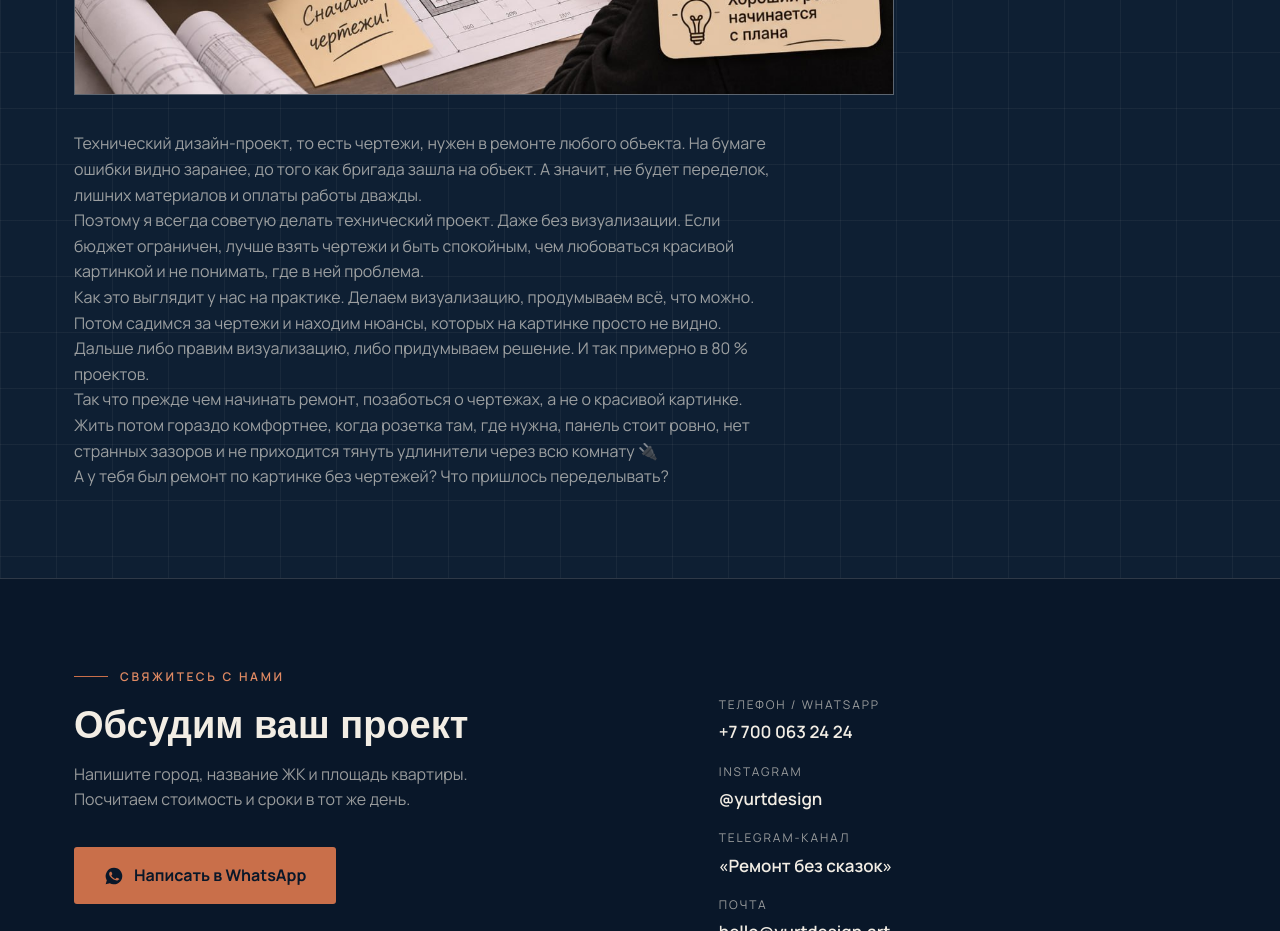
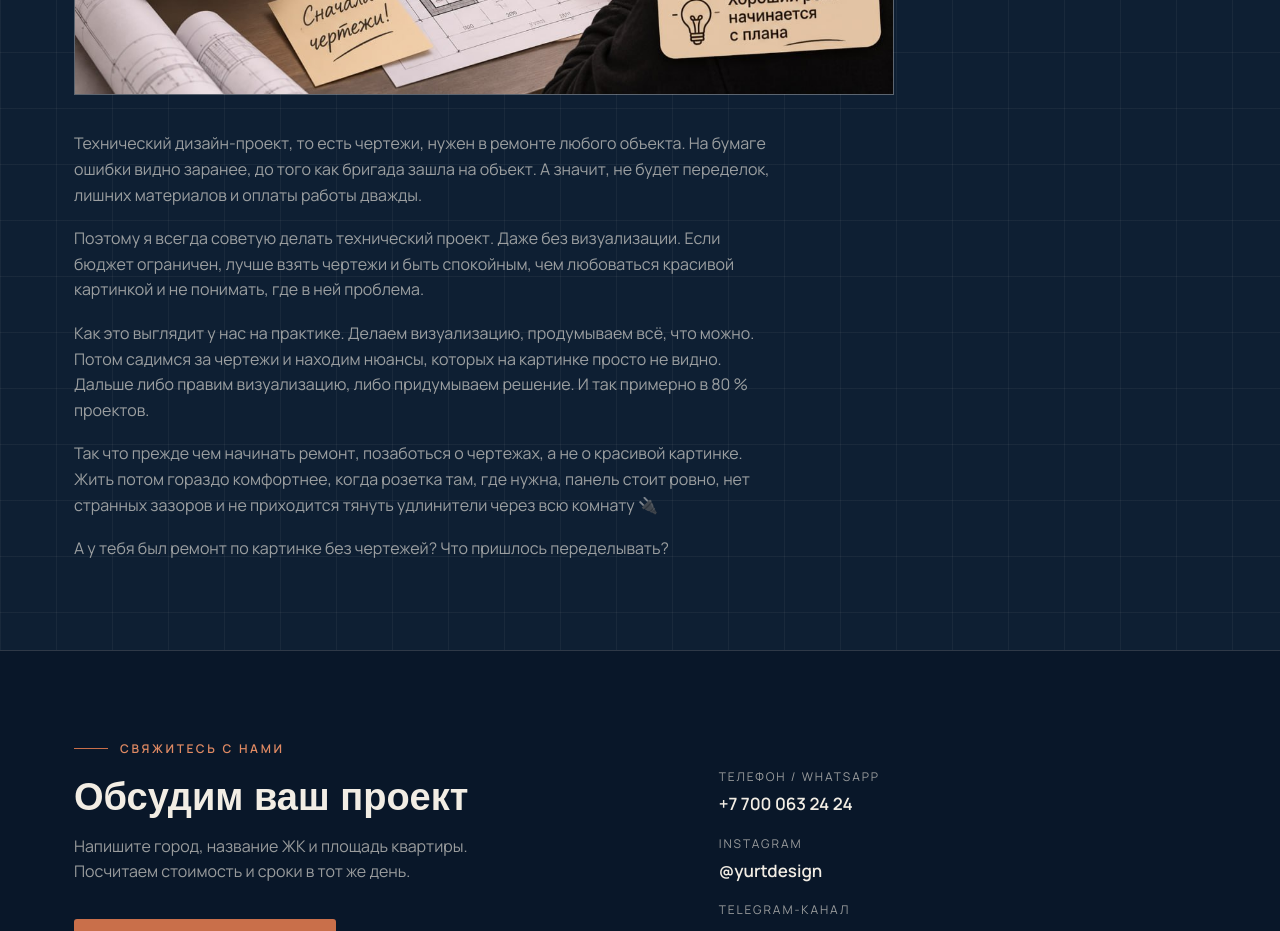
Before and after one commit to abelkz/Yurt-design, a plain HTML site: page blog/pochemu-ya-vsegda-nachinayu-remont-s-chertezhey-a-ne-s-krasi-339/index.html in a window 1280 px wide. Shown: the part 900-1831 px from the top of the page. Drawn offline with Linux system fonts and the light colour scheme; a web font is replaced by a local one.

Commit message:
Blog: Почему я всегда начинаю ремонт с чертежей, а не с красивой картинки (tg 339, edit)

```diff
--- a/blog/data/posts.json
+++ b/blog/data/posts.json
@@ -16,9 +16,10 @@
   ],
   "channel": "remont_bez_skazok",
   "title": "Почему я всегда начинаю ремонт с чертежей, а не с красивой картинки",
-  "bodyHtml": "<p>Технический дизайн-проект, то есть чертежи, нужен в ремонте любого объекта. На бумаге ошибки видно заранее, до того как бригада зашла на объект. А значит, не будет переделок, лишних материалов и оплаты работы дважды.<br>Поэтому я всегда советую делать технический проект. Даже без визуализации. Если бюджет ограничен, лучше взять чертежи и быть спокойным, чем любоваться красивой картинкой и не понимать, где в ней проблема.<br>Как это выглядит у нас на практике. Делаем визуализацию, продумываем всё, что можно. Потом садимся за чертежи и находим нюансы, которых на картинке просто не видно. Дальше либо правим визуализацию, либо придумываем решение. И так примерно в 80 % проектов.<br>Так что прежде чем начинать ремонт, позаботься о чертежах, а не о красивой картинке. Жить потом гораздо комфортнее, когда розетка там, где нужна, панель стоит ровно, нет странных зазоров и не приходится тянуть удлинители через всю комнату 🔌<br>А у тебя был ремонт по картинке без чертежей? Что пришлось переделывать?</p>",
+  "bodyHtml": "<p>Технический дизайн-проект, то есть чертежи, нужен в ремонте любого объекта. На бумаге ошибки видно заранее, до того как бригада зашла на объект. А значит, не будет переделок, лишних материалов и оплаты работы дважды.</p>\n<p>Поэтому я всегда советую делать технический проект. Даже без визуализации. Если бюджет ограничен, лучше взять чертежи и быть спокойным, чем любоваться красивой картинкой и не понимать, где в ней проблема.</p>\n<p>Как это выглядит у нас на практике. Делаем визуализацию, продумываем всё, что можно. Потом садимся за чертежи и находим нюансы, которых на картинке просто не видно. Дальше либо правим визуализацию, либо придумываем решение. И так примерно в 80 % проектов.</p>\n<p>Так что прежде чем начинать ремонт, позаботься о чертежах, а не о красивой картинке. Жить потом гораздо комфортнее, когда розетка там, где нужна, панель стоит ровно, нет странных зазоров и не приходится тянуть удлинители через всю комнату 🔌</p>\n<p>А у тебя был ремонт по картинке без чертежей? Что пришлось переделывать?</p>",
   "plain": "Технический дизайн-проект, то есть чертежи, нужен в ремонте любого объекта. На бумаге ошибки видно заранее, до того как бригада зашла на объект. А значит, не будет переделок, лишних материалов и оплаты работы дважды. Поэтому я всегда советую делать технический проект. Даже без визуализации. Если бюджет ограничен, лучше взять чертежи и быть спокойным, чем любоваться красивой картинкой и не понимать, где в ней проблема. Как это выглядит у нас на практике. Делаем визуализацию, продумываем всё, что можно. Потом садимся за чертежи и находим нюансы, которых на картинке просто не видно. Дальше либо правим визуализацию, либо придумываем решение. И так примерно в 80 % проектов. Так что прежде чем начинать ремонт, позаботься о чертежах, а не о красивой картинке. Жить потом гораздо комфортнее, когда розетка там, где нужна, панель стоит ровно, нет странных зазоров и не приходится тянуть удлинители через всю комнату 🔌 А у тебя был ремонт по картинке без чертежей? Что пришлось переделывать?",
   "slug": "pochemu-ya-vsegda-nachinayu-remont-s-chertezhey-a-ne-s-krasi-339",
-  "hidden": false
+  "hidden": false,
+  "edited": 1794525109
  }
 ]
--- a/blog/pochemu-ya-vsegda-nachinayu-remont-s-chertezhey-a-ne-s-krasi-339/index.html
+++ b/blog/pochemu-ya-vsegda-nachinayu-remont-s-chertezhey-a-ne-s-krasi-339/index.html
@@ -148,11 +148,15 @@
 <section style="padding-top:0">
   <div class="wrap"><div class="art post">
 <figure class="post-fig"><img src="/blog/img/339-339.jpg" width="1280" height="853" alt="Почему я всегда начинаю ремонт с чертежей, а не с красивой картинки" loading="eager"></figure>
-<p>Технический дизайн-проект, то есть чертежи, нужен в ремонте любого объекта. На бумаге ошибки видно заранее, до того как бригада зашла на объект. А значит, не будет переделок, лишних материалов и оплаты работы дважды.<br>Поэтому я всегда советую делать технический проект. Даже без визуализации. Если бюджет ограничен, лучше взять чертежи и быть спокойным, чем любоваться красивой картинкой и не понимать, где в ней проблема.<br>Как это выглядит у нас на практике. Делаем визуализацию, продумываем всё, что можно. Потом садимся за чертежи и находим нюансы, которых на картинке просто не видно. Дальше либо правим визуализацию, либо придумываем решение. И так примерно в 80 % проектов.<br>Так что прежде чем начинать ремонт, позаботься о чертежах, а не о красивой картинке. Жить потом гораздо комфортнее, когда розетка там, где нужна, панель стоит ровно, нет странных зазоров и не приходится тянуть удлинители через всю комнату 🔌<br>А у тебя был ремонт по картинке без чертежей? Что пришлось переделывать?</p>
+<p>Технический дизайн-проект, то есть чертежи, нужен в ремонте любого объекта. На бумаге ошибки видно заранее, до того как бригада зашла на объект. А значит, не будет переделок, лишних материалов и оплаты работы дважды.</p>
+<p>Поэтому я всегда советую делать технический проект. Даже без визуализации. Если бюджет ограничен, лучше взять чертежи и быть спокойным, чем любоваться красивой картинкой и не понимать, где в ней проблема.</p>
+<p>Как это выглядит у нас на практике. Делаем визуализацию, продумываем всё, что можно. Потом садимся за чертежи и находим нюансы, которых на картинке просто не видно. Дальше либо правим визуализацию, либо придумываем решение. И так примерно в 80 % проектов.</p>
+<p>Так что прежде чем начинать ремонт, позаботься о чертежах, а не о красивой картинке. Жить потом гораздо комфортнее, когда розетка там, где нужна, панель стоит ровно, нет странных зазоров и не приходится тянуть удлинители через всю комнату 🔌</p>
+<p>А у тебя был ремонт по картинке без чертежей? Что пришлось переделывать?</p>
 
   </div></div>
 </section>
-<script type="application/ld+json">{"@context":"https://schema.org","@type":"BlogPosting","headline":"Почему я всегда начинаю ремонт с чертежей, а не с красивой картинки","description":"Технический дизайн-проект, то есть чертежи, нужен в ремонте любого объекта. На бумаге ошибки видно заранее, до того как бригада зашла на объект. А значит, ","datePublished":"2026-11-12T23:11:12.000Z","dateModified":"2026-11-12T23:11:12.000Z","inLanguage":"ru","url":"https://yurtdesign.art/blog/pochemu-ya-vsegda-nachinayu-remont-s-chertezhey-a-ne-s-krasi-339/","mainEntityOfPage":"https://yurtdesign.art/blog/pochemu-ya-vsegda-nachinayu-remont-s-chertezhey-a-ne-s-krasi-339/","image":"https://yurtdesign.art/blog/img/339-339.jpg","author":{"@id":"https://yurtdesign.art/#renat"},"publisher":{"@id":"https://yurtdesign.art/#studio"}}</script>
+<script type="application/ld+json">{"@context":"https://schema.org","@type":"BlogPosting","headline":"Почему я всегда начинаю ремонт с чертежей, а не с красивой картинки","description":"Технический дизайн-проект, то есть чертежи, нужен в ремонте любого объекта. На бумаге ошибки видно заранее, до того как бригада зашла на объект. А значит, ","datePublished":"2026-11-12T23:11:12.000Z","dateModified":"2026-11-12T23:11:49.000Z","inLanguage":"ru","url":"https://yurtdesign.art/blog/pochemu-ya-vsegda-nachinayu-remont-s-chertezhey-a-ne-s-krasi-339/","mainEntityOfPage":"https://yurtdesign.art/blog/pochemu-ya-vsegda-nachinayu-remont-s-chertezhey-a-ne-s-krasi-339/","image":"https://yurtdesign.art/blog/img/339-339.jpg","author":{"@id":"https://yurtdesign.art/#renat"},"publisher":{"@id":"https://yurtdesign.art/#studio"}}</script>
 </article>
 
 <section id="contact" class="contact">
```
